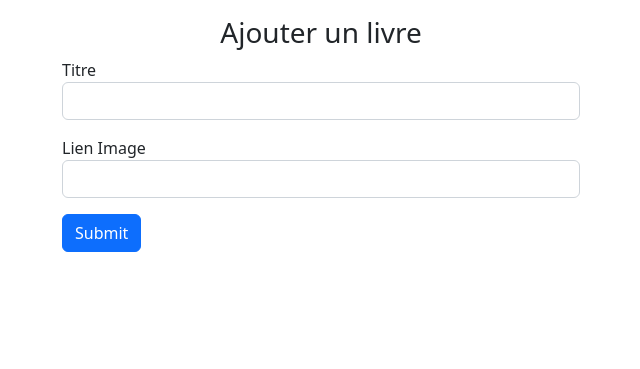
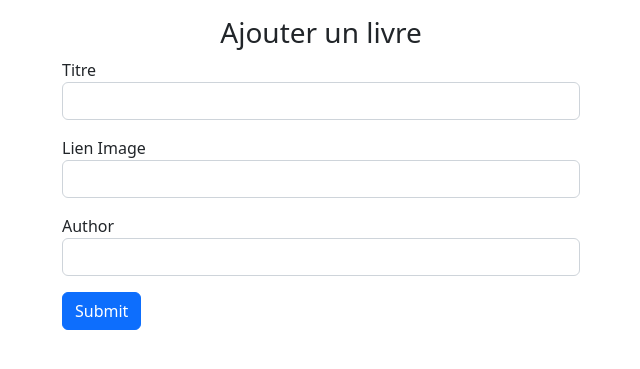
Before and after one commit to UltraViolet33/books-manager-flask, a Flask app: page /books/add in a window 1280 px wide. Shown: the part 56-425 px from the top of the page, without its empty margins (319-959 px from the left). Run offline with Flask 3, Linux system fonts and the light colour scheme; the visitor is signed in with stand-in values (Sample User, id 1); data that the repository does not hold is empty; some libraries are stand-ins or nearby versions.

Commit message:
user can add an author to a book

```diff
--- a/app/books.py
+++ b/app/books.py
@@ -1,6 +1,7 @@
 from flask import Blueprint, render_template, redirect, url_for, request, flash
 from . import db
 from .models.Book import Book
+from .models.Author import Author
 from flask_login import login_user, logout_user, login_required, current_user
 from werkzeug.security import generate_password_hash, check_password_hash
 from .forms import BookForm
@@ -20,9 +21,15 @@ def home():
 def add_book():
 
     form = BookForm()
+    form.author.choices = [(c.id, c.name) for c in Author.query.all()]
+
 
     if form.validate_on_submit():
+
         book = Book(title=form.title.data, image_link=form.image_link.data)
+        author = Author.query.filter_by(id=form.author.data).first()
+
+        book.authors.append(author)
         db.session.add(book)
         db.session.commit()
 
--- a/app/forms.py
+++ b/app/forms.py
@@ -1,11 +1,12 @@
 from flask_wtf import FlaskForm
-from wtforms import StringField, TextAreaField, SelectField, IntegerField
+from wtforms import StringField, TextAreaField, SelectField, IntegerField, SelectMultipleField
 from wtforms.validators import DataRequired
 
 
 class BookForm(FlaskForm):
     title = StringField("Titre", validators=[DataRequired()])
     image_link = StringField("Lien Image")
+    author = SelectField(validators=[DataRequired()])
 
 
 
--- a/app/templates/bookForm.html
+++ b/app/templates/bookForm.html
@@ -14,6 +14,10 @@
                 {{form.image_link.label}}
                 {{form.image_link(class="form-control")}}
             </div>
+            <div class="mb-3">
+                {{form.author.label}}
+                {{form.author(class="form-control")}}
+            </div>
             <div>
                 <button type="submit" class="btn btn-primary">Submit</button>
             </div>
```
